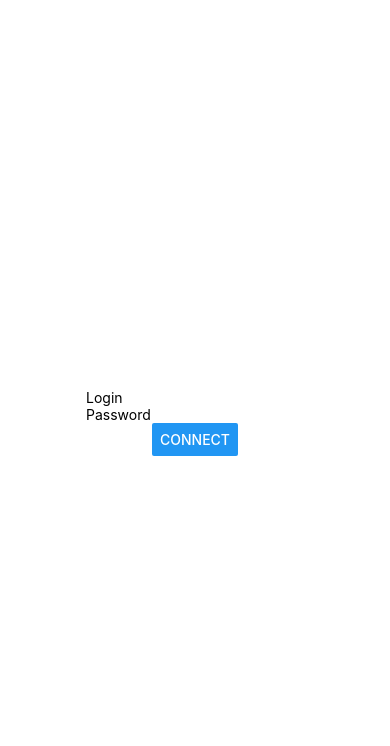
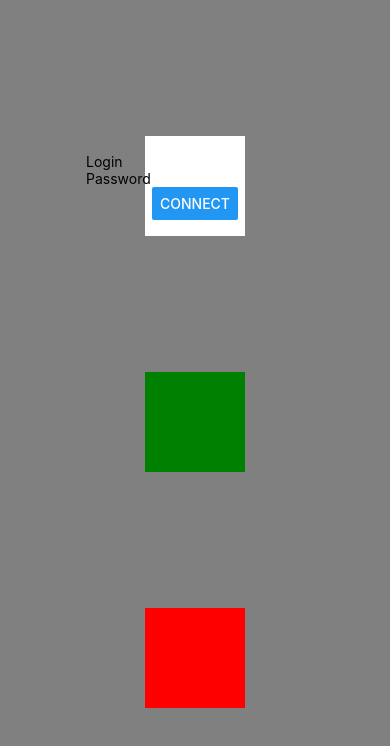
Before and after one commit to BenjaminPcrd/RectNativeAppTest, a React Native app in the folder ReactNativeAppTest/: screen / in a window 390 px wide. Shown: the top 746 px of the page. Built offline with nearby package versions, Linux system fonts and the light colour scheme.

Commit message:
use of flexbox

```diff
--- a/ReactNativeAppTest/App.js
+++ b/ReactNativeAppTest/App.js
@@ -1,10 +1,12 @@
 import React from 'react';
 import SignIn from './Components/SignIn'
+import Compo from './Components/Compo'
 
 export default class App extends React.Component {
   render() {
     return (
-      <SignIn/>
+      //<SignIn/>
+      <Compo/>
     );
   }
 }
--- /dev/null
+++ b/ReactNativeAppTest/Components/Compo.js
@@ -0,0 +1,27 @@
+import React from 'react'
+import { View, TextInput, Button, StyleSheet } from 'react-native'
+import SignIn from './SignIn'
+
+class Compo extends React.Component {
+  render() {
+    return (
+      <View style={styles.container}>
+        <View style={{ height: 100, width: 100, backgroundColor: 'blue' }}><SignIn/></View>
+        <View style={{ height: 100, width: 100, backgroundColor: 'green' }}></View>
+        <View style={{ height: 100, width: 100, backgroundColor: 'red' }}></View>
+      </View>
+    )
+  }
+}
+
+const styles = StyleSheet.create({
+  container: {
+    flex: 1,
+    flexDirection: 'column',
+    backgroundColor: 'grey',
+    justifyContent: 'space-evenly',
+    alignItems: 'center'
+  },
+});
+
+export default Compo
--- a/ReactNativeAppTest/Components/SignIn.js
+++ b/ReactNativeAppTest/Components/SignIn.js
@@ -9,6 +9,7 @@ class SignIn extends React.Component {
         <TextInput placeholder='Password' secureTextEntry={true} textContentType='password'/>
         <Button title='Connect' onPress={() => {}}/>
       </View>
+
     )
     // () => {} <=> function() {}*
   }
@@ -17,7 +18,7 @@ class SignIn extends React.Component {
 const styles = StyleSheet.create({
   container: {
     flex: 1,
-    backgroundColor: '#fff',
+    backgroundColor: 'white',
     alignItems: 'center',
     justifyContent: 'center',
   },
```
